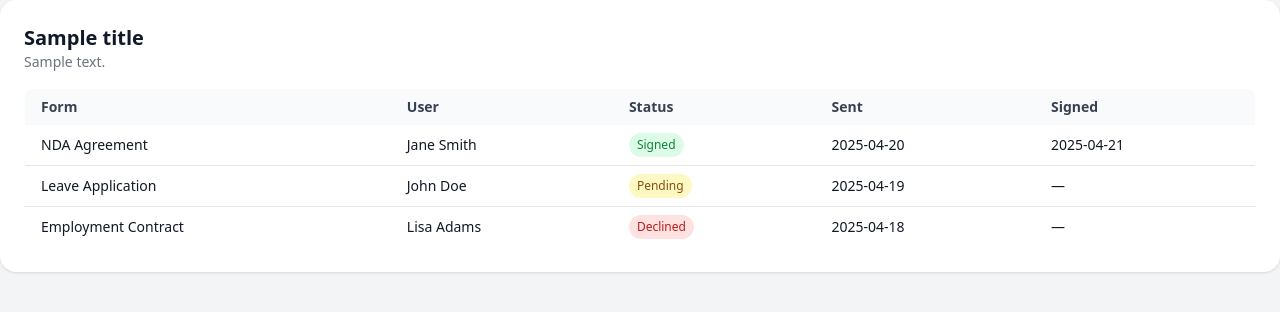
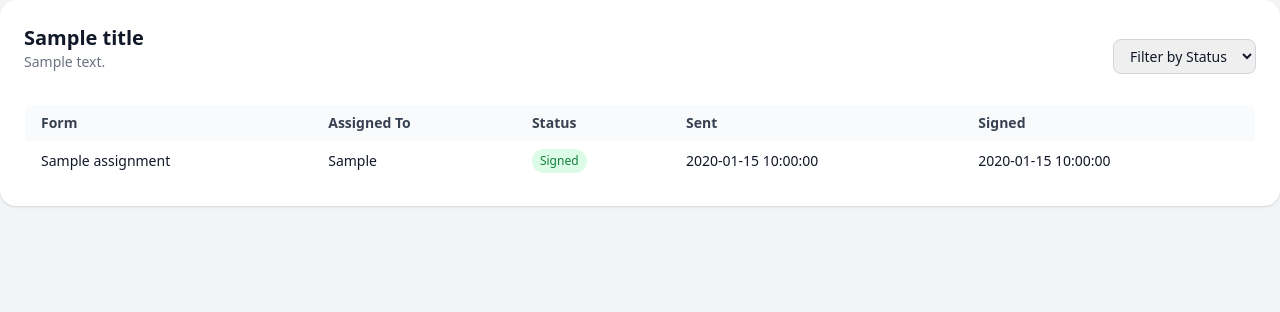
Before and after one commit to VortexWeb-Dev/gi-form-management, a PHP site: template views/track.php in a window 1280 px wide. Shown: the top 312 px of the page. Run offline with PHP 8.4, Linux system fonts and the light colour scheme; the template is opened without the code that fills it: most values are stand-ins (such as "Sample title", 1, 10 or a date in 2020); some libraries are stand-ins or nearby versions.

Commit message:
Implement db connection for track signatures

```diff
--- a/views/track.php
+++ b/views/track.php
@@ -1,8 +1,15 @@
 <section id="track" class="mb-10">
     <div class="bg-white p-6 rounded-2xl shadow">
+        <div class="flex items-center justify-between mb-4">
             <div class="mb-4">
                 <h2 class="text-xl font-semibold"><?= htmlspecialchars($title ?? 'Track Signatures') ?></h2>
                 <p class="text-sm text-gray-500"><?= htmlspecialchars($description ?? 'View which users have signed or are pending.') ?></p>
+            </div>
+            <select id="statusFilter" class="border border-gray-300 rounded-lg px-3 py-1.5 text-sm focus:outline-none focus:ring focus:border-[#0c372a]">
+                <option value="">Filter by Status</option>
+                <option value="signed">Signed</option>
+                <option value="not_signed">Not Signed</option>
+            </select>
         </div>
 
         <div class="overflow-x-auto">
@@ -10,42 +17,53 @@
                 <thead class="bg-gray-50 text-gray-700">
                     <tr>
                         <th class="px-4 py-2">Form</th>
-                        <th class="px-4 py-2">User</th>
+                        <th class="px-4 py-2">Assigned To</th>
                         <th class="px-4 py-2">Status</th>
                         <th class="px-4 py-2">Sent</th>
                         <th class="px-4 py-2">Signed</th>
                     </tr>
                 </thead>
-                <tbody class="divide-y">
-                    <tr>
-                        <td class="px-4 py-2">NDA Agreement</td>
-                        <td class="px-4 py-2">Jane Smith</td>
+                <tbody class="divide-y" id="formTableBody">
+                    <?php foreach ($assignments as $assignment): ?>
+                        <tr class="hover:bg-gray-50" data-status="<?= isset($assignment['signature']) && isset($assignment['signature']['signed_at']) ? 'signed' : 'not_signed' ?>">
+                            <td class="px-4 py-2"><?= htmlspecialchars($assignment['template_name']) ?></td>
+                            <td class="px-4 py-2"><?= htmlspecialchars($assignment['assigned_to']) ?></td>
                             <td class="px-4 py-2">
-                            <span class="inline-block bg-green-100 text-green-700 px-2 py-1 rounded-full text-xs">Signed</span>
+                                <?php
+                                $isSigned = isset($assignment['signature']) && isset($assignment['signature']['signed_at']);
+                                $statusLabel = $isSigned ? 'Signed' : 'Not Signed';
+                                $statusClass = $isSigned
+                                    ? 'bg-green-100 text-green-700'
+                                    : 'bg-yellow-100 text-yellow-800';
+
+                                echo "<span class='inline-block {$statusClass} px-2 py-1 rounded-full text-xs'>{$statusLabel}</span>";
+                                ?>
                             </td>
-                        <td class="px-4 py-2">2025-04-20</td>
-                        <td class="px-4 py-2">2025-04-21</td>
+                            <td class="px-4 py-2"><?= htmlspecialchars($assignment['assigned_at']) ?></td>
+                            <td class="px-4 py-2">
+                                <?= isset($assignment['signature']['signed_at']) ? htmlspecialchars($assignment['signature']['signed_at']) : '—' ?>
+                            </td>
                         </tr>
-                    <tr>
-                        <td class="px-4 py-2">Leave Application</td>
-                        <td class="px-4 py-2">John Doe</td>
-                        <td class="px-4 py-2">
-                            <span class="inline-block bg-yellow-100 text-yellow-800 px-2 py-1 rounded-full text-xs">Pending</span>
-                        </td>
-                        <td class="px-4 py-2">2025-04-19</td>
-                        <td class="px-4 py-2">—</td>
-                    </tr>
-                    <tr>
-                        <td class="px-4 py-2">Employment Contract</td>
-                        <td class="px-4 py-2">Lisa Adams</td>
-                        <td class="px-4 py-2">
-                            <span class="inline-block bg-red-100 text-red-700 px-2 py-1 rounded-full text-xs">Declined</span>
-                        </td>
-                        <td class="px-4 py-2">2025-04-18</td>
-                        <td class="px-4 py-2">—</td>
-                    </tr>
+                    <?php endforeach; ?>
                 </tbody>
             </table>
         </div>
     </div>
 </section>
+
+<!-- JavaScript to handle status filtering -->
+<script>
+    document.getElementById('statusFilter').addEventListener('change', function() {
+        const selectedStatus = this.value;
+        const rows = document.querySelectorAll('#formTableBody tr');
+
+        rows.forEach(row => {
+            const rowStatus = row.getAttribute('data-status');
+            if (!selectedStatus || rowStatus === selectedStatus.toLowerCase()) {
+                row.style.display = '';
+            } else {
+                row.style.display = 'none';
+            }
+        });
+    });
+</script>
```
Also changed, not shown: controllers/TrackController.php (+32 -0 lines), models/FormAssignment.php (+18 -0 lines). Lines whose indentation alone changed are shown as unchanged.
